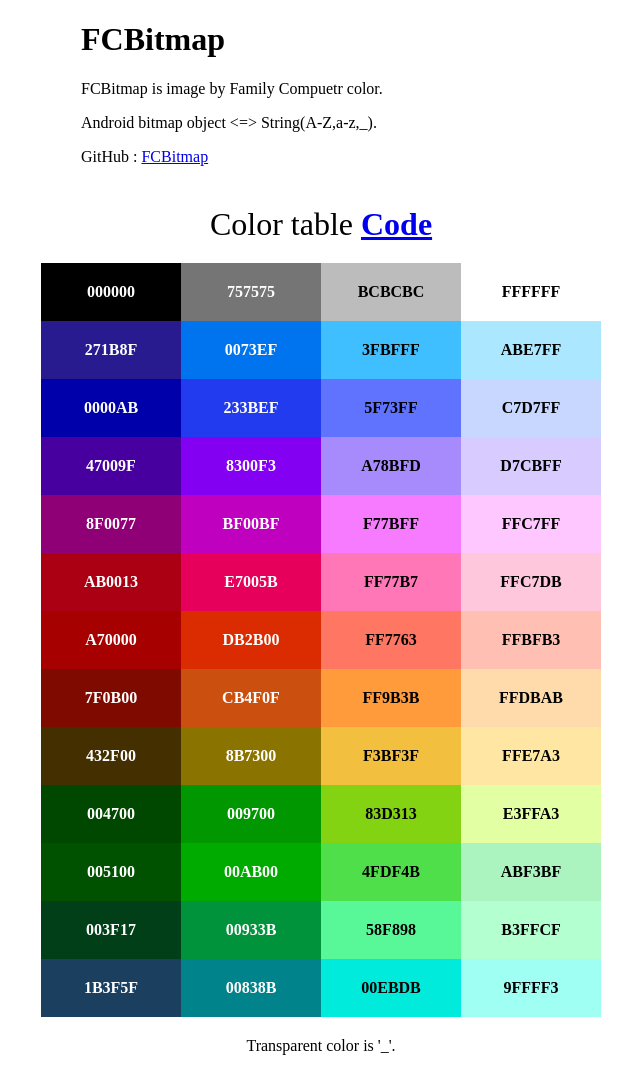
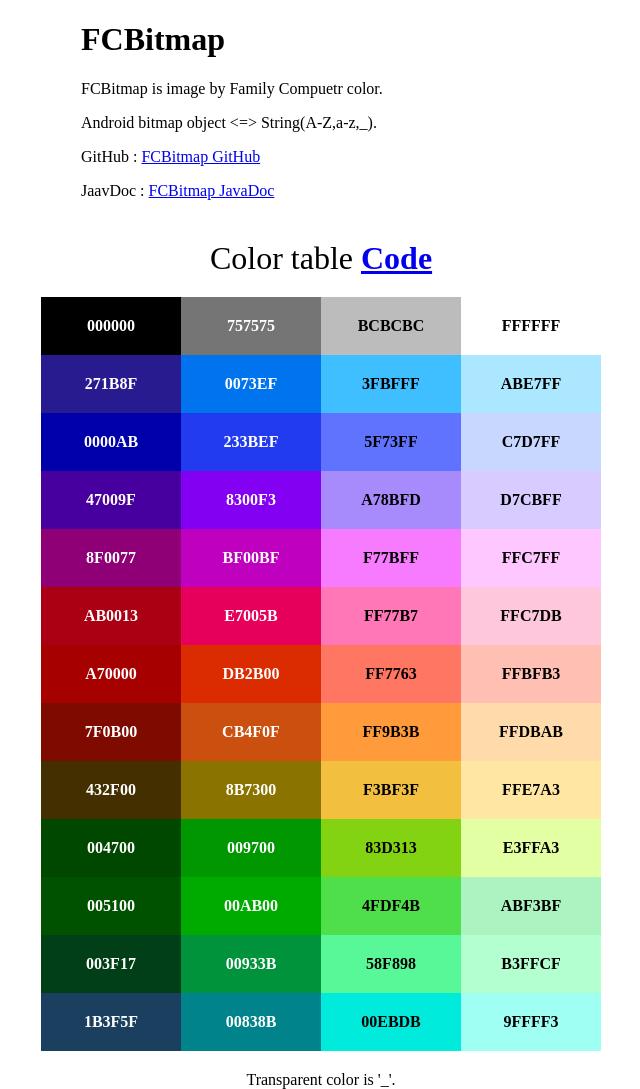
Before and after one commit to azulamb/FCBitmap, a plain HTML site: page index.html in a window 1280 px wide. Shown: the whole page, without its empty margins (319-959 px from the left). Drawn offline with Linux system fonts and the light colour scheme.

Commit message:
Add link JavaDoc.

```diff
--- a/index.html
+++ b/index.html
@@ -120,7 +120,8 @@
 	<h1>FCBitmap</h1>
 	<p>FCBitmap is image by Family Compuetr color.</p>
 	<p>Android bitmap object &lt;=&gt; String(A-Z,a-z,_).</p>
-	<p>GitHub : <a href="https://github.com/HirokiMiyaoka/FCBitmap">FCBitmap</a></p>
+	<p>GitHub : <a href="https://github.com/HirokiMiyaoka/FCBitmap">FCBitmap GitHub</a></p>
+	<p>JaavDoc : <a href="./doc">FCBitmap JavaDoc</a></p>
 </div>
 
 <table>
```
